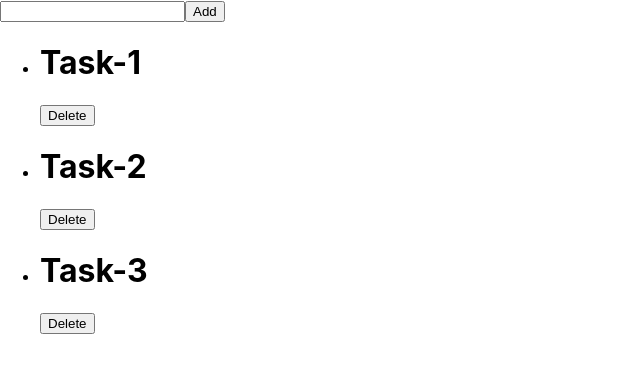
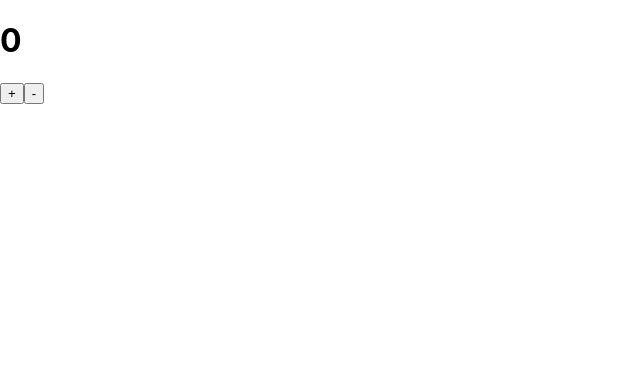
Before and after one commit to harsh007fc/React1.02, a React (Create React App) app: page / in a window 1280 px wide. Shown: the top 372 px of the page, without its empty margins (0-640 px from the left). Built offline with nearby package versions, Linux system fonts and the light colour scheme.

Commit message:
usecase of useState in making new counter app

```diff
--- a/src/App.js
+++ b/src/App.js
@@ -1,9 +1,10 @@
 import Todo from "./Components/Todo";
-
+import Counter from "./Components/Counter";
 function App() {
   return (  // shorthand of react.fragment
      <>
-    <Todo/>
+    {/* <Todo/> */}
+    <Counter/>
     </>
        );
 }
--- /dev/null
+++ b/src/Components/Counter.js
@@ -0,0 +1,25 @@
+import React,{useState} from 'react'
+
+function Counter() {
+    //useState returns us a pair of values
+    //current state and a function used to change the current state
+    //we pass the initial value of our usestate as the argument
+    // 0 wali value count se access kr skte hain
+    //setcount mein jo value pass krenge voh yeh var ki set kr dega
+    let [count,setCount] = useState(0);
+    let handleIncrement = ()=> {
+        setCount(count+1);
+    }
+    let handledecrement = ()=> {
+        setCount(count-1);
+    }
+    return (
+        <div>
+            <h1>{count}</h1>
+            <button onClick ={handleIncrement}>+</button>
+            <button onClick = {handledecrement}>-</button>
+        </div>
+    )
+}
+
+export default Counter
```
